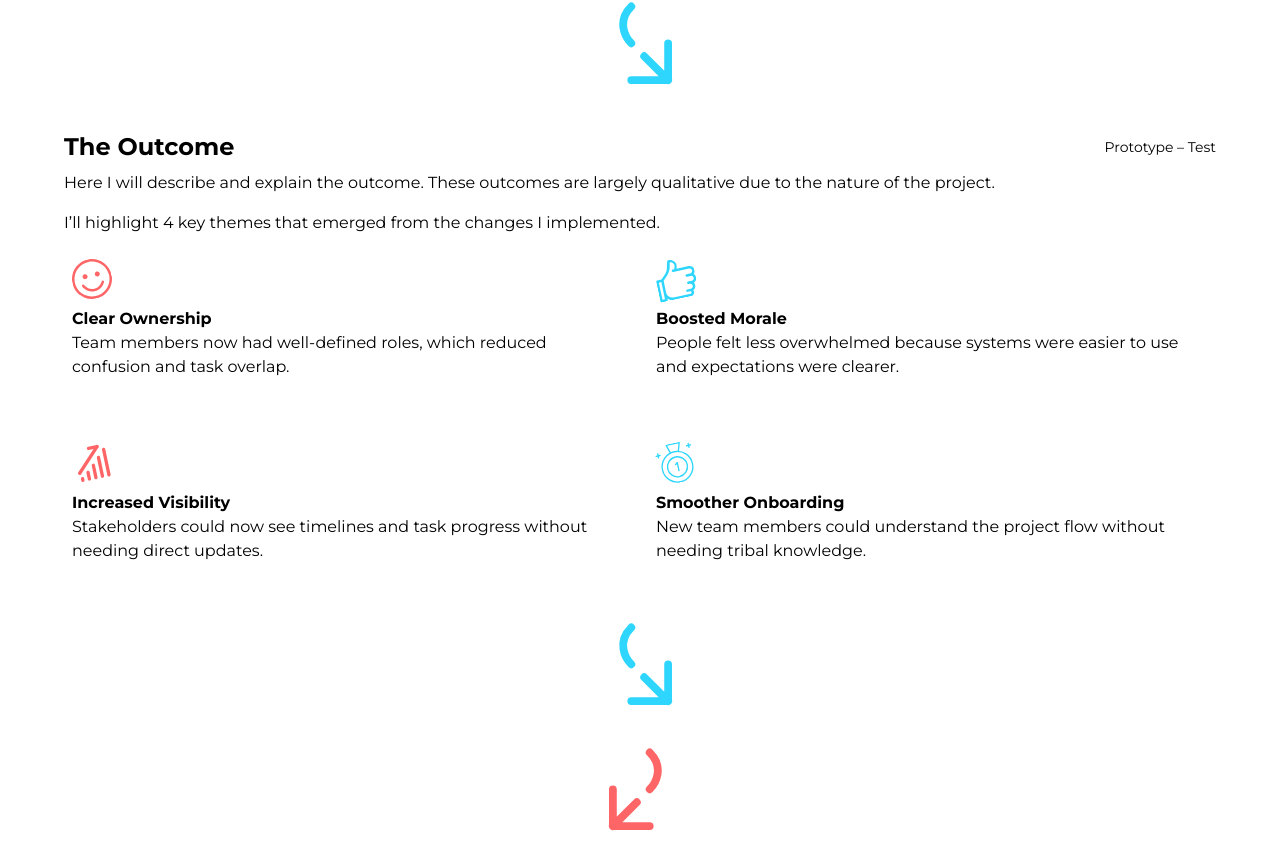
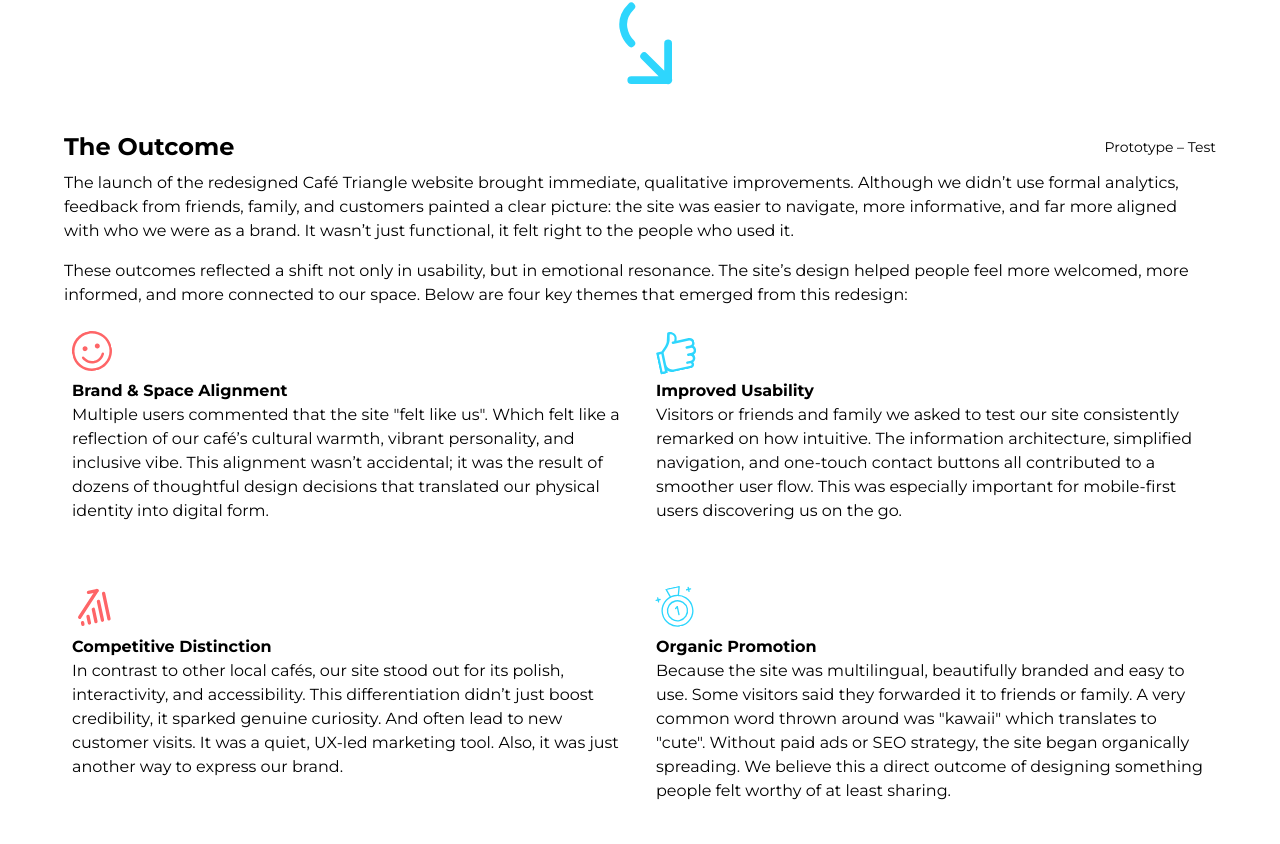
Before and after one commit to dev-jLagunas/ux-portfolio, a Vue app: page /#/case-one in a window 1280 px wide. Shown: the part 3516-4360 px from the top of the page. Built offline with nearby package versions, Linux system fonts and the light colour scheme.

Commit message:
chore: refactor text content in CaseOneView, CaseOutcome section

```diff
--- a/src/views/cases/CaseOneView.vue
+++ b/src/views/cases/CaseOneView.vue
@@ -78,24 +78,24 @@
 // Outcome Data & Icons
 const outcomeList = [
   {
-    title: 'Clear Ownership',
+    title: 'Brand & Space Alignment',
     description:
-      'Team members now had well-defined roles, which reduced confusion and task overlap.',
+      'Multiple users commented that the site "felt like us". Which felt like a reflection of our café’s cultural warmth, vibrant personality, and inclusive vibe. This alignment wasn’t accidental; it was the result of dozens of thoughtful design decisions that translated our physical identity into digital form.',
   },
   {
-    title: 'Boosted Morale',
+    title: 'Improved Usability',
     description:
-      'People felt less overwhelmed because systems were easier to use and expectations were clearer.',
+      'Visitors or friends and family we asked to test our site consistently remarked on how intuitive. The information architecture, simplified navigation, and one-touch contact buttons all contributed to a smoother user flow. This was especially important for mobile-first users discovering us on the go.',
   },
   {
-    title: 'Increased Visibility',
+    title: 'Competitive Distinction',
     description:
-      'Stakeholders could now see timelines and task progress without needing direct updates.',
+      'In contrast to other local cafés, our site stood out for its polish, interactivity, and accessibility. This differentiation didn’t just boost credibility, it sparked genuine curiosity. And often lead to new customer visits. It was a quiet, UX-led marketing tool. Also, it was just another way to express our brand.',
   },
   {
-    title: 'Smoother Onboarding',
+    title: 'Organic Promotion',
     description:
-      'New team members could understand the project flow without needing tribal knowledge.',
+      'Because the site was multilingual, beautifully branded and easy to use. Some visitors said they forwarded it to friends or family. A very common word thrown around was "kawaii" which translates to "cute". Without paid ads or SEO strategy, the site began organically spreading. We believe this a direct outcome of designing something people felt worthy of at least sharing.',
   },
 ]
 
@@ -185,8 +185,8 @@
     <ArrowTransition customClass="mx-auto" />
     <CaseOutcome
       id="outcome-section"
-      intro="Here I will describe and explain the outcome. These outcomes are largely qualitative due to the nature of the project."
-      context="I’ll highlight 4 key themes that emerged from the changes I implemented."
+      intro="The launch of the redesigned Café Triangle website brought immediate, qualitative improvements. Although we didn’t use formal analytics, feedback from friends, family, and customers painted a clear picture: the site was easier to navigate, more informative, and far more aligned with who we were as a brand. It wasn’t just functional, it felt right to the people who used it."
+      context="These outcomes reflected a shift not only in usability, but in emotional resonance. The site’s design helped people feel more welcomed, more informed, and more connected to our space. Below are four key themes that emerged from this redesign:"
       :outcomes="outcomeList"
       :icons="icons"
     />
```
